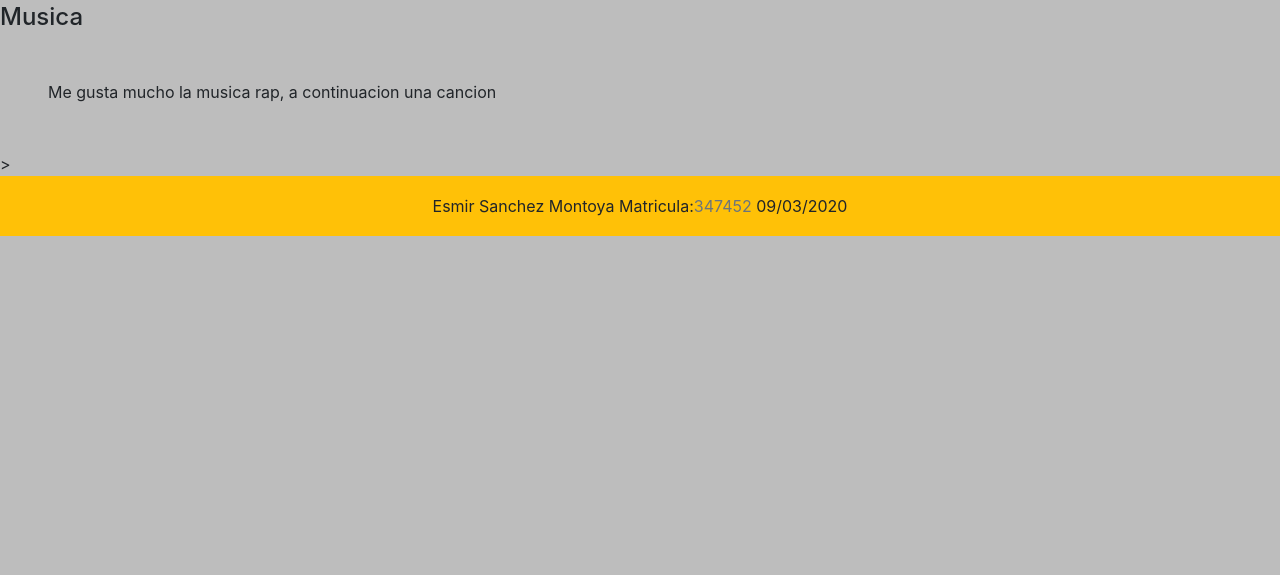
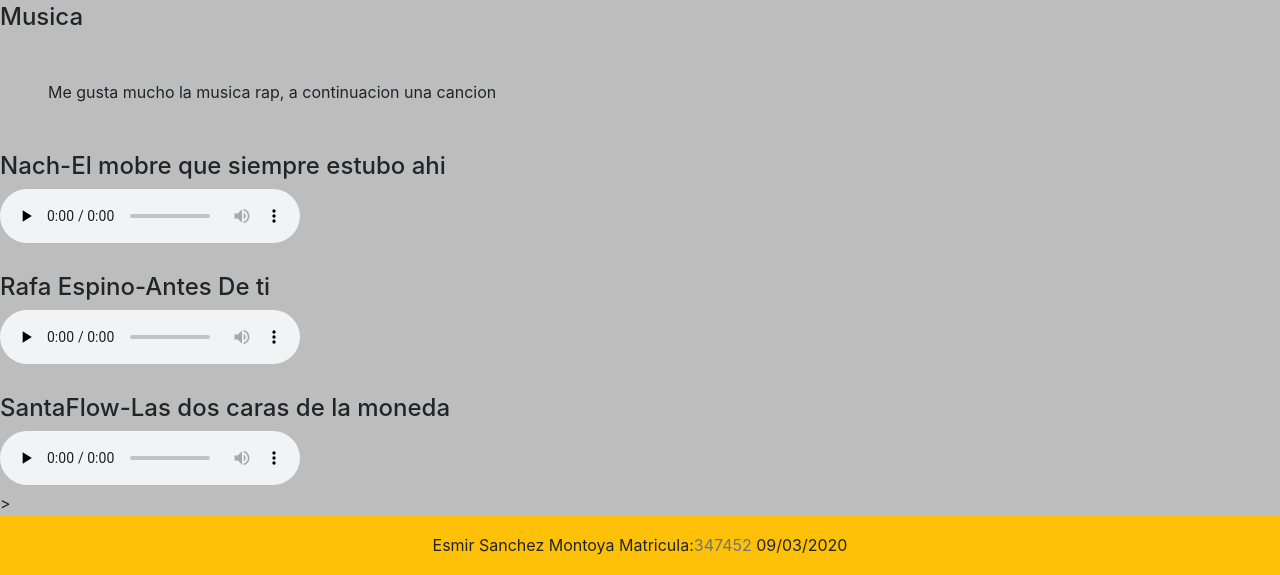
Before and after one commit to Rimpler/Practica-2, a plain HTML site: page index.html in a window 1280 px wide. Shown: the part 2378-2953 px from the top of the page. Before the commit the page ends 2614 px from the top, so only its background shows below. Drawn offline with Linux system fonts and the light colour scheme.

Commit message:
jugando con audios

```diff
--- a/index.html
+++ b/index.html
@@ -90,7 +90,14 @@
 		<article>
 			<h4>Musica</h4>
 			<p  class="text-justify m-5">Me gusta mucho la musica rap, a continuacion una cancion</p>
-
+			<h4>Nach-El mobre que siempre estubo ahi</h4>
+			<audio src="aud/nach.mp3" preload="none" controls></audio>
+			<br></br>
+			<h4>Rafa Espino-Antes De ti</h4>
+			<audio src="aud/rafa.mp3" preload="none" controls></audio>
+			<br></br>
+			<h4>SantaFlow-Las dos caras de la moneda</h4>
+			<audio src="aud/santa.mp3" preload="none" controls></audio>
 
 
 		</article>>
```
